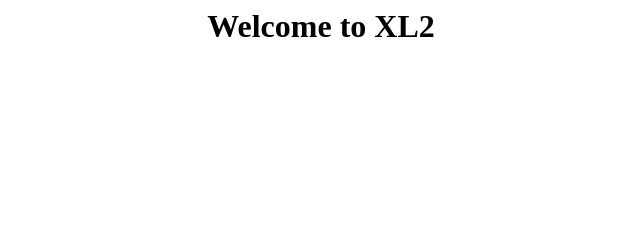
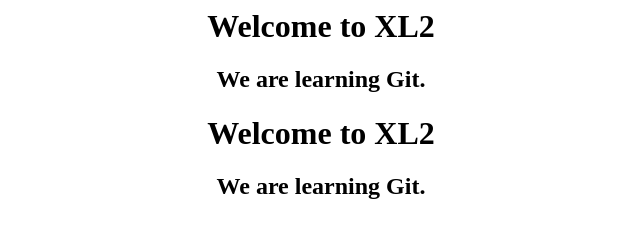
Before and after one commit to qkjdj/november-25, a plain HTML site: page home.html in a window 1280 px wide. Shown: the whole page, without its empty margins (319-959 px from the left). Drawn offline with Linux system fonts and the light colour scheme.

Commit message:
home edited

```diff
--- a/home.html
+++ b/home.html
@@ -5,10 +5,17 @@
 <body>
       <center>
 	       <h1>Welcome to XL2</h1>
-
+		   <h2>We are learning Git.</h2>
 
 
 	  </center>
+
+	  <center>
+		<h1>Welcome to XL2</h1>
+		<h2>We are learning Git.</h2>
+
+
+      </center>
 
 
 
```
